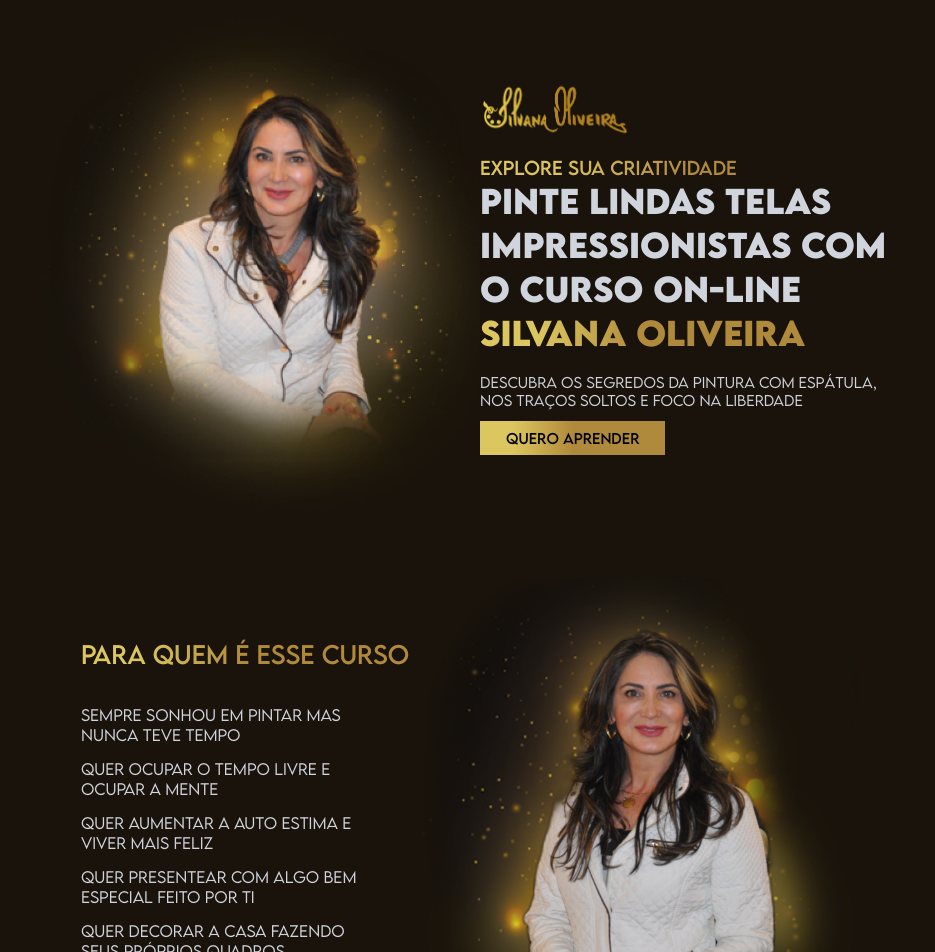
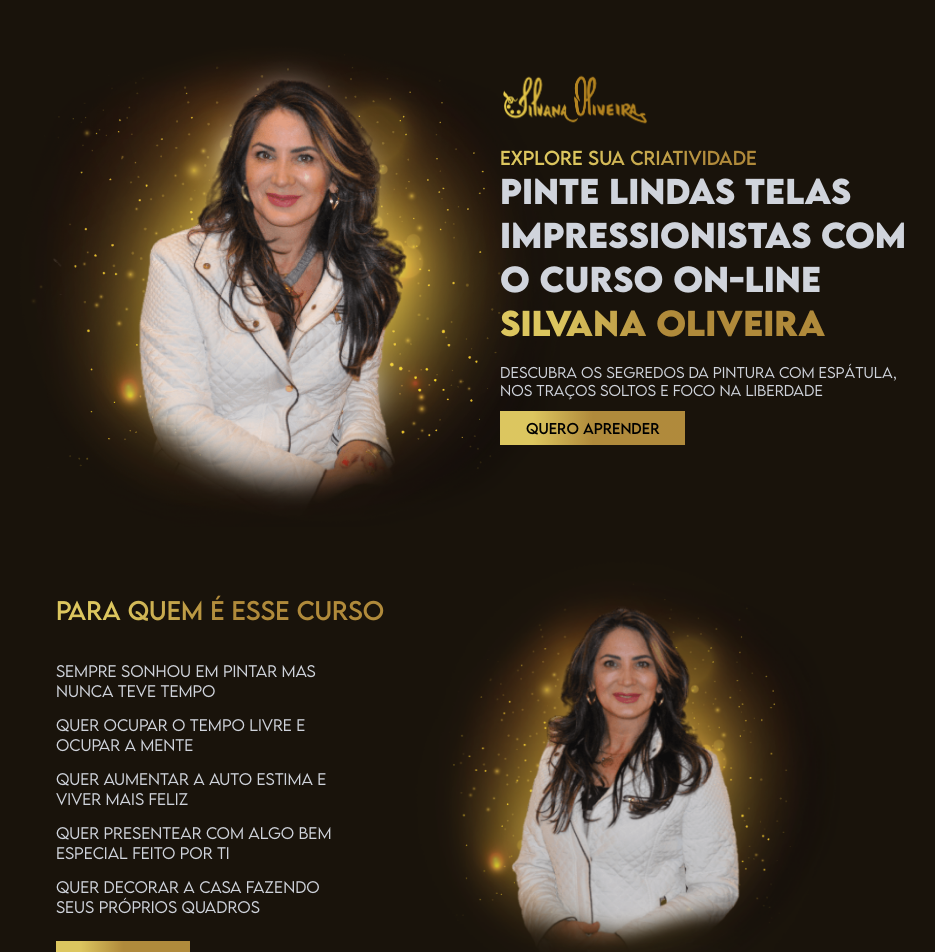
Before and after one commit to oseias-costa/silvana-oliveira, a Next.js app: page / in a window 1280 px wide. Shown: the top 952 px of the page, without its empty margins (170-1105 px from the left). Built offline with nearby package versions, Linux system fonts and the light colour scheme.

Commit message:
images headline and forWho update

```diff
--- a/app/components/forWho/ForWho.tsx
+++ b/app/components/forWho/ForWho.tsx
@@ -1,7 +1,7 @@
 import Image from 'next/image'
 import React from 'react'
 import styled from 'styled-components'
-import SilvanaPhoto from '../../../public/silvana-forWho.png'
+import SilvanaPhoto from '../../../public/forWho-final.png'
 import { Button } from '../global/Button'
 import { data } from './_data'
 
@@ -35,11 +35,11 @@
 `
 
 const Img = styled(Image)`
-    width: 450px;
-    height: 494px;
+    width: 500px;
+    height: 446px;
     @media(max-width: 740px){
         width: 350px;
-        height: 385px;
+        height: 312.5px;
     }
 `
 
--- a/app/components/headline/Headline.tsx
+++ b/app/components/headline/Headline.tsx
@@ -1,7 +1,7 @@
 import Image from 'next/image'
 import React from 'react'
 import styled from 'styled-components'
-import SilvanaPhoto from '../../../public/silvana-headline.png'
+import SilvanaPhoto from '../../../public/silvana-headline-final.png'
 import SilvanaLogo from '../../../public/logo-silvana.png'
 import { Button } from '../global/Button'
 
@@ -32,16 +32,24 @@
     align-items: center;
 `
 const Img = styled(Image)`
-    width: 450px;
-    height: 511px;
+    width: 550px;
+    height: 491px;
+    position: relative;
+    top: 40px;
+    left: 30px;
+    z-index: -1;
     @media(max-width: 740px){
+        top: 20px;
+        left: 0px;
         width: 350px;
-        height: 398px;
+        height: 312.5px;
     }
 `
 
 const Description = styled.div`
     max-width: 430px;
+    position: relative;
+    right: 30px;
 
     h2 {
         font-size: 18px;
@@ -53,8 +61,8 @@
     }
     @media(max-width: 740px){
         text-align: center;
-        position: relative;
-        bottom: 70px;
+        bottom: 30px;
+        right: 0px;
     }
 `
 
```
Also changed, not shown: public/forwho-final.png (added), public/silvana-headline-final.png (added).
